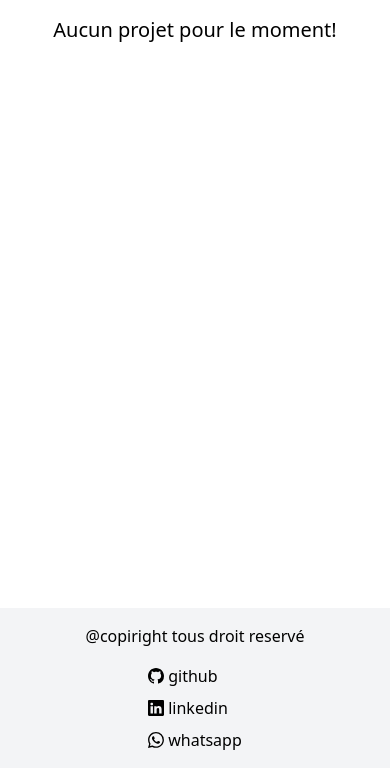
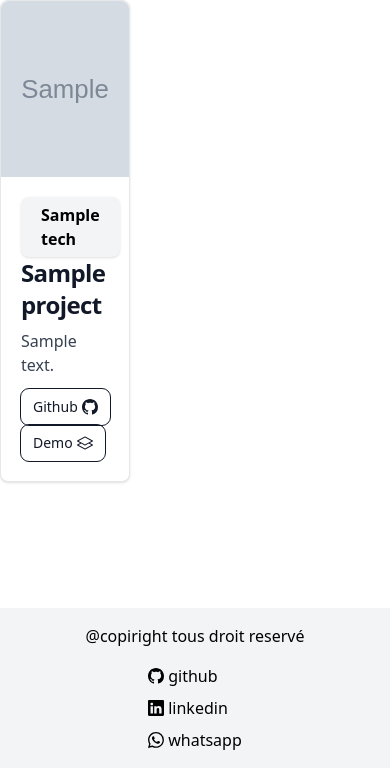
Before and after one commit to Sabo110/portfolio-django, a Django app: page /projects/ in a window 390 px wide. Shown: the part 76-844 px from the top of the page. Run offline with Django 5.2, Linux system fonts and the light colour scheme; tables that the repository leaves empty hold one stand-in row (values such as "Sample post"); grey boxes marked "Sample" are stand-in pictures; some libraries are stand-ins or nearby versions.

Commit message:
contenu page about et projects ok

```diff
--- a/portfolio/projects/templates/projects.html
+++ b/portfolio/projects/templates/projects.html
@@ -1,7 +1,8 @@
 {% extends "base.html" %}
 
+
 {% block content %}
-    <div>
+    <div class="grid grid-cols-3 gapx-x-1">
         {% for project in page_obj %}
             {% include "components/card.html" %}
         {% empty %}
--- a/portfolio/projects/urls.py
+++ b/portfolio/projects/urls.py
@@ -4,5 +4,6 @@ from .views import *
 
 urlpatterns = [
     path('', index, name='index'),
-    path('projects/', projectsListView.as_view(), name='index')
+    path('projects/', projectsListView.as_view(), name='projects'),
+    path('about/', about, name='about')
 ]
--- a/portfolio/projects/views.py
+++ b/portfolio/projects/views.py
@@ -10,4 +10,7 @@ def index(request):
 class projectsListView(ListView):
     model = Project
     template_name = 'projects.html'
-    context_object_name = 'projects'
+    paginate_by = 6
+
+def about(request):
+    return render(request, 'about.html')
--- a/portfolio/templates/components/card.html
+++ b/portfolio/templates/components/card.html
@@ -2,18 +2,24 @@
 
 <div class="max-w-sm bg-white border border-gray-200 rounded-lg shadow dark:bg-gray-800 dark:border-gray-700">
     <a href="#">
-        <img class="rounded-t-lg" src="/docs/images/blog/image-1.jpg" alt="" />
+        <img class="rounded-t-lg h-44" src="{{ project.thumbnail.url }}" alt="" />
     </a>
     <div class="p-5">
-        <a href="#">
-            <h5 class="mb-2 text-2xl font-bold tracking-tight text-gray-900 dark:text-white">Noteworthy technology acquisitions 2021</h5>
+        <p class="flex gap-x-2 gap-y-2 flex-wrap">
+            {% for tech in project.techs.all %}
+                <strong class="rounded-lg px-5 py-1.5 bg-gray-100 shadow"> {{ tech }} </strong>
+            {% endfor %}
+        </p>
+        <h5 class="mb-2 text-2xl font-bold tracking-tight text-gray-900 dark:text-white"> {{ project.title }} </h5>
+        <p class="mb-3 font-normal text-gray-700 dark:text-gray-400"> {{ project.description|truncatewords:20 }} </p>
+        <a href="{{ project.githun_link }}" class="transition ease-in-out duration-200 inline-flex items-center gap-x-1 px-3 py-2 text-sm font-medium text-center text-gray-900 bg-white-900 rounded-lg hover:bg-gray-900 hover:text-white outline outline-1 focus:ring-4 focus:outline-none focus:ring-blue-300 dark:bg-blue-600 dark:hover:bg-blue-700 dark:focus:ring-blue-800">
+            Github {% include "components/github.html" %}
         </a>
-        <p class="mb-3 font-normal text-gray-700 dark:text-gray-400">Here are the biggest enterprise technology acquisitions of 2021 so far, in reverse chronological order.</p>
-        <a href="#" class="inline-flex items-center px-3 py-2 text-sm font-medium text-center text-white bg-blue-700 rounded-lg hover:bg-blue-800 focus:ring-4 focus:outline-none focus:ring-blue-300 dark:bg-blue-600 dark:hover:bg-blue-700 dark:focus:ring-blue-800">
-            Read more
-             <svg class="rtl:rotate-180 w-3.5 h-3.5 ms-2" aria-hidden="true" xmlns="http://www.w3.org/2000/svg" fill="none" viewBox="0 0 14 10">
-                <path stroke="currentColor" stroke-linecap="round" stroke-linejoin="round" stroke-width="2" d="M1 5h12m0 0L9 1m4 4L9 9"/>
-            </svg>
+        <a href="{{ project.demo_link }}" class="transition ease-in-out duration-200 inline-flex items-center gap-x-1 px-3 py-2 text-sm font-medium text-center text-gray-900 bg-white-900 rounded-lg hover:bg-gray-900 hover:text-white outline outline-1  focus:ring-4 focus:outline-none focus:ring-blue-300 dark:bg-blue-600 dark:hover:bg-blue-700 dark:focus:ring-blue-800">
+            Demo
+            <svg xmlns="http://www.w3.org/2000/svg" width="16" height="16" fill="currentColor" class="bi bi-layers" viewBox="0 0 16 16">
+                <path d="M8.235 1.559a.5.5 0 0 0-.47 0l-7.5 4a.5.5 0 0 0 0 .882L3.188 8 .264 9.559a.5.5 0 0 0 0 .882l7.5 4a.5.5 0 0 0 .47 0l7.5-4a.5.5 0 0 0 0-.882L12.813 8l2.922-1.559a.5.5 0 0 0 0-.882zm3.515 7.008L14.438 10 8 13.433 1.562 10 4.25 8.567l3.515 1.874a.5.5 0 0 0 .47 0zM8 9.433 1.562 6 8 2.567 14.438 6z"/>
+              </svg>
         </a>
     </div>
 </div>
```
Also changed, not shown: portfolio/projects/templates/about.html (+14 -0 lines), portfolio/projects/templatetags/mes_tags.py (added, +10 -0 lines), portfolio/mdeia/thumbnail/logo2.png (added), portfolio/mdeia/thumbnail/picture-me.jpeg (added).
